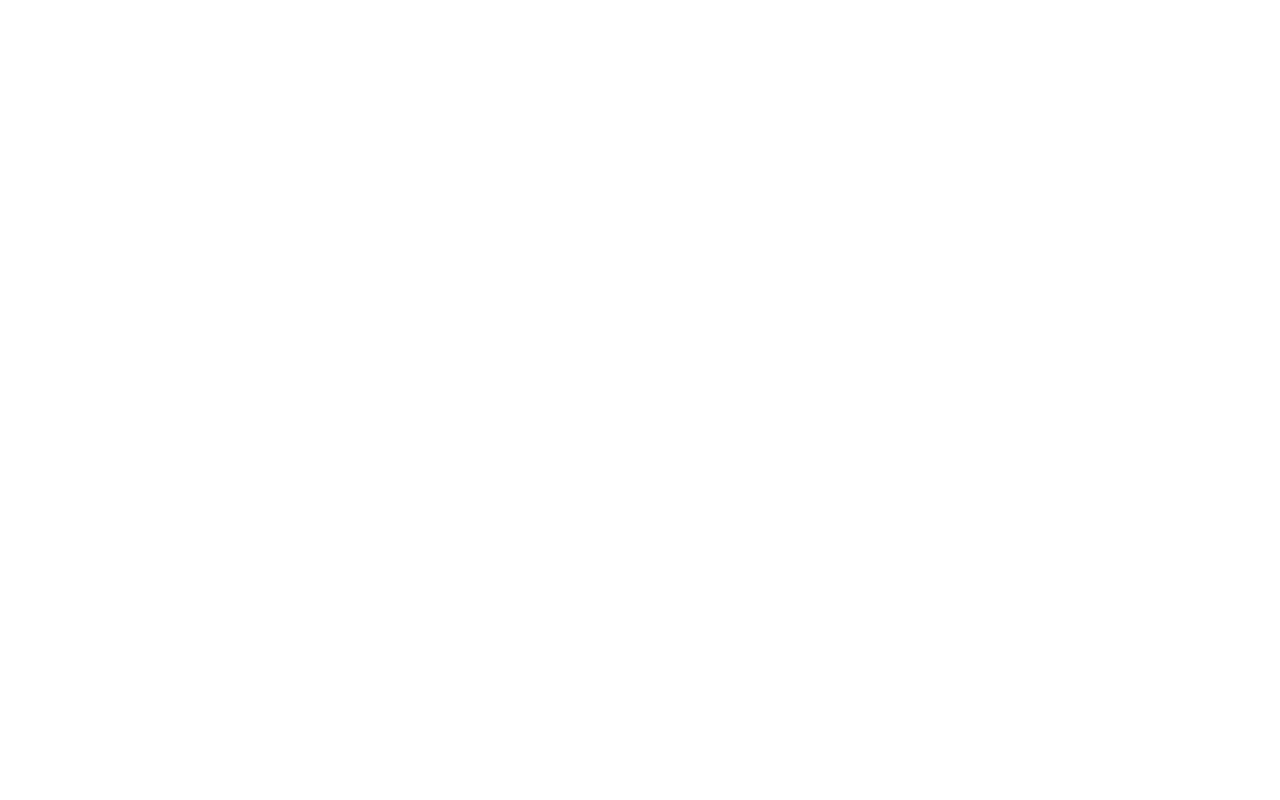
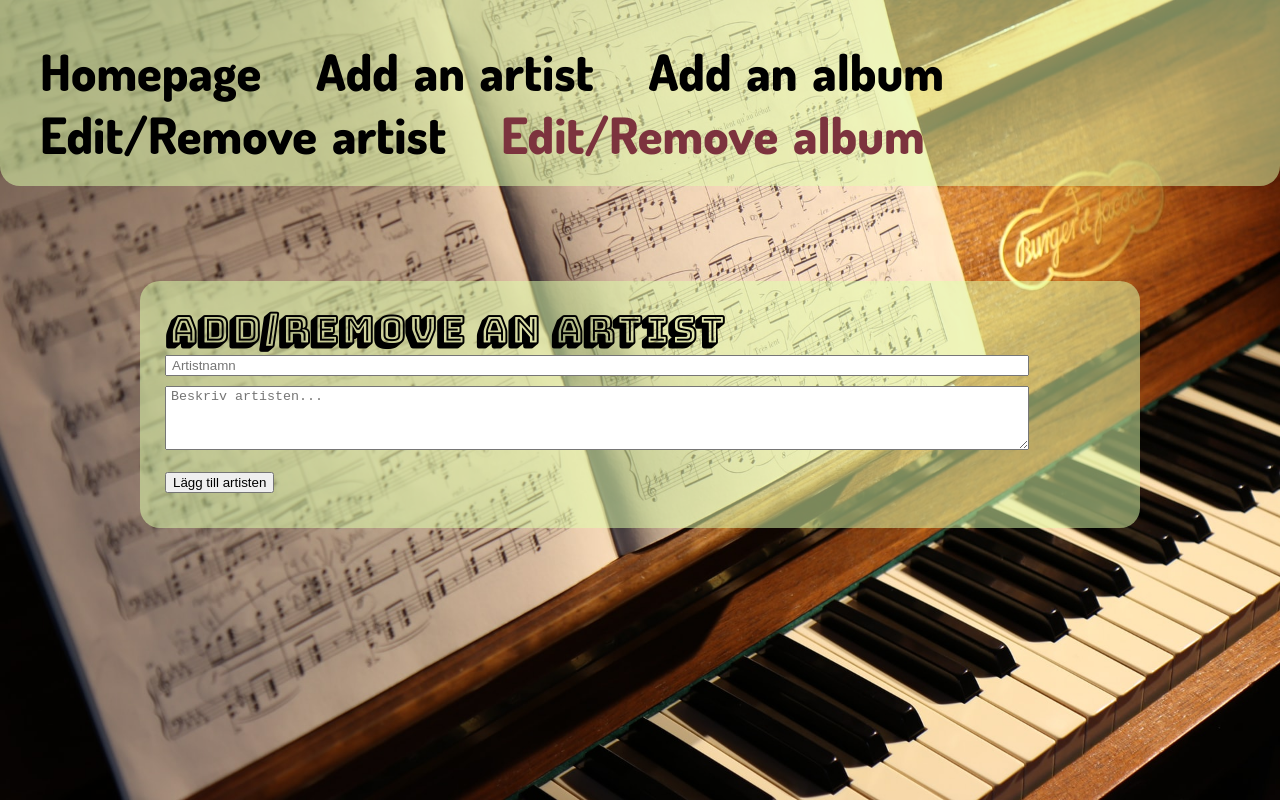
Before and after one commit to Kredrik/Music-website-node, a website: page frontend/edit-remove-album.html in a window 1280 px wide. Drawn offline with Linux system fonts and the light colour scheme.

Commit message:
added forms to edit/remove files

```diff
--- a/frontend/edit-remove-album.html
+++ b/frontend/edit-remove-album.html
@@ -5,11 +5,30 @@
   <meta charset="UTF-8">
   <meta http-equiv="X-UA-Compatible" content="IE=edge">
   <meta name="viewport" content="width=device-width, initial-scale=1.0">
-  <title>Document</title>
+  <title>Edit/Remove album</title>
+  <link rel="stylesheet" href="style.css">
 </head>
 
 <body>
-
+  <header>
+    <nav>
+      <a href="index.html">Homepage</a>
+      <a href="add-artist.html">Add an artist</a>
+      <a href="add-album.html">Add an album</a>
+      <a href="edit-remove-artist.html">Edit/Remove artist</a>
+      <a class="active" href="edit-remove-album.html">Edit/Remove album</a>
+    </nav>
+  </header>
+  <main>
+    <div class="inputModule">
+      <h2>Add/remove an artist</h2>
+      <form name="addOrRemoveArtist">
+        <input type="text" name="name" placeholder="Artistnamn" required>
+        <textarea name="description" placeholder="Beskriv artisten..." minlength="10" maxlength="400"
+          required></textarea>
+        <input type="submit" value="Lägg till artisten">
+      </form>
+  </main>
 </body>
 
 </html>
--- a/frontend/style.css
+++ b/frontend/style.css
@@ -97,8 +97,22 @@ margin-top: 75px;
 
 input {
   display: block;
+  margin-bottom: 10px;
 }
 
+input[name] {
+  width: 89.75%;
+}
+
+input[placeholder] {
+  padding-left: 5px;
+}
+ textarea {
+  width: 90%;
+  padding-bottom: 30px;
+  padding-left: 5px;
+  margin-bottom: 10px;
+}
 .titleAlbum {
   font-family: 'Permanent Marker';
 }
```
Also changed, not shown: frontend/add-artist.html (+4 -5 lines), frontend/edit-remove-artist.html (+14 -2 lines), frontend/index.html (+2 -2 lines).
